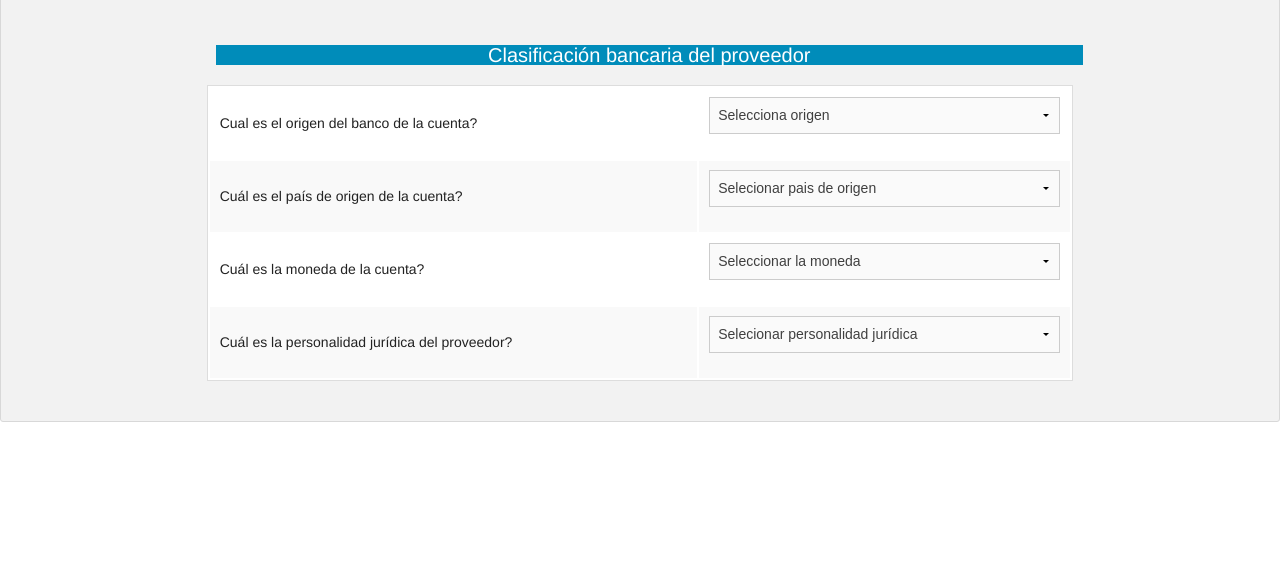
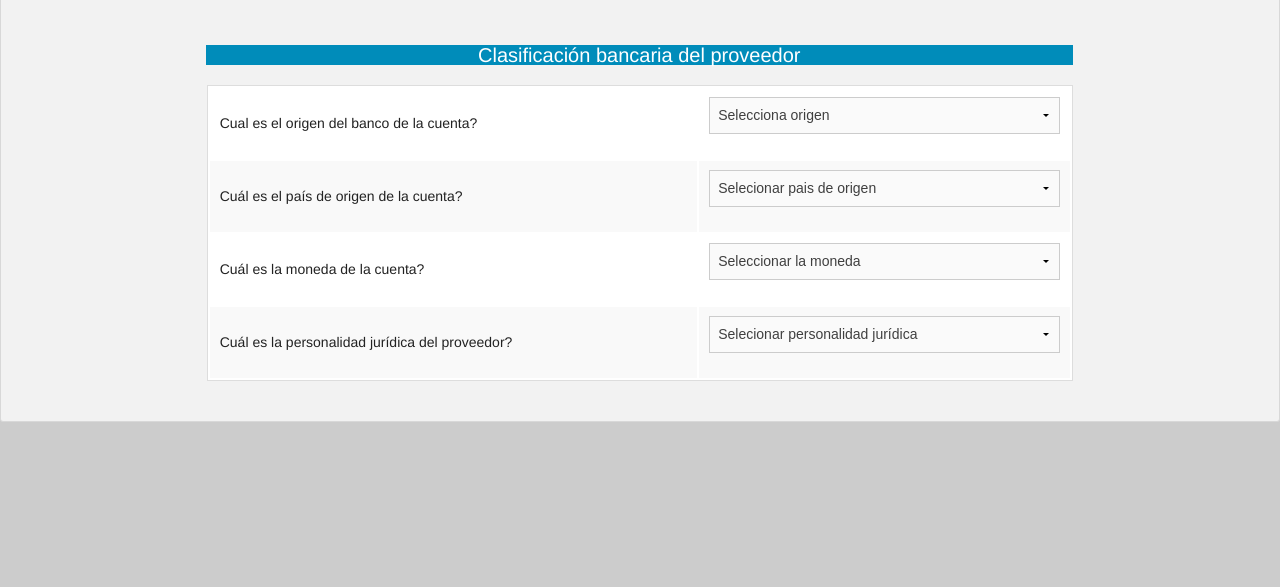
Before and after one commit to richi2050/Jorch, a PHP site: page / in a window 1280 px wide; the page is wider, and only the part inside the window is pictured. Shown: the part 213-800 px from the top of that part. Run offline with PHP 8.4, Linux system fonts and the light colour scheme.

Commit message:
Update stylo.css

```diff
--- a/css/stylo.css
+++ b/css/stylo.css
@@ -1,5 +1,5 @@
 body{
-	background-color: '#E8F9FE';
+	background-color: #CCC;
 }
 .no-display{
 	display: none!important;
@@ -14,7 +14,7 @@ body{
 	height: 20px;
 	padding:0;
 	margin-right: 300px;
-	margin-left: 195px;
+	margin-left: 185px;
 	margin-bottom: 20px;
 	font-size: 20px;
 }
```
